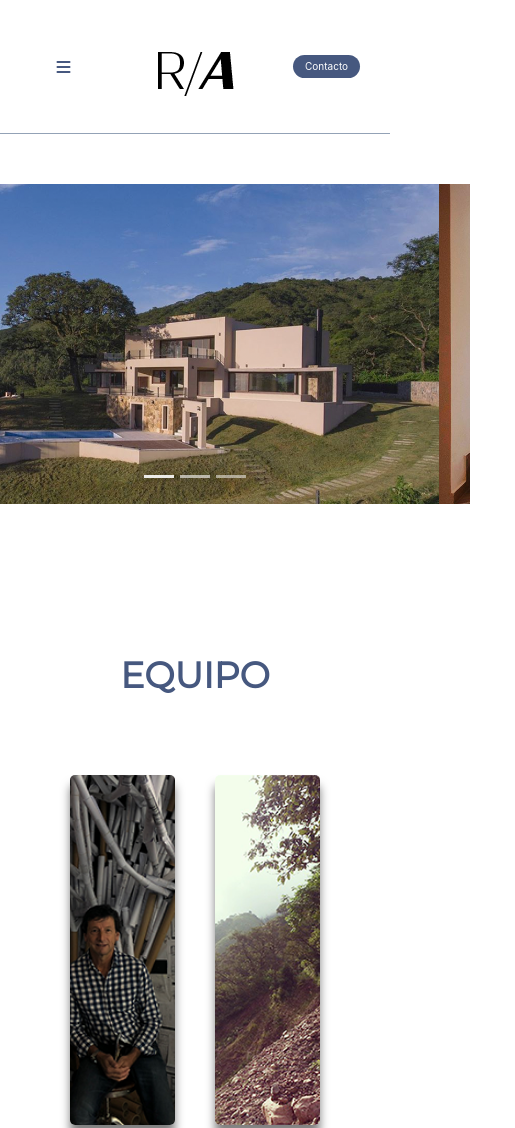
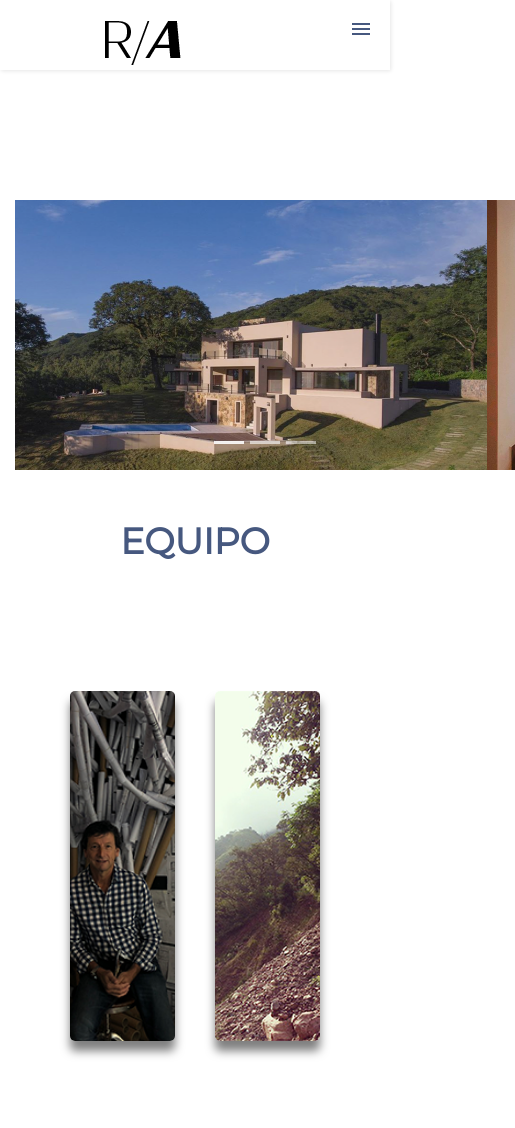
Before and after one commit to julietarosenbluth/proyectowebarq, a website: page index.html in a window 390 px wide. Shown: the top 1128 px of the page, 515 px wide, since content can reach past the window. Drawn offline with nearby package versions, Linux system fonts and the light colour scheme.

Commit message:
correciones3

```diff
--- a/index.html
+++ b/index.html
@@ -15,42 +15,19 @@
 </head>
 
 <!--NAVEGADOR-->
-<header>
-
-    <div class="contenedorlogo">
-        <img class="logo" src="./img/AA-02.png" alt="logo">
-
-    </div>
-
-    <nav class="contenedornav">
-        <div class="menuhamburguesa">
-            <a href="#menu"><i class="fas fa-bars"></i></a>
-
-            <div class="_layer-top"></div>
-            <div class="_layer-mid"></div>
-            <div class="_layer-bottom"></div>
-
-        </div>
-        <div class="navbar">
-            <ul>
-                <li><a href="#inicio">Inicio</a></li>
-                <li><a href="#equipo">Equipo</a></li>
-                <li><a href="#proyectos">Proyectos</a></li>
-                <li><a href="#servicios">Servicios</a></li>
-            </ul>
-        </div>
-
-    </nav>
-
-    <div class="contenedorcontacto">
-        <a class="cta " href="#contacto"><button>Contacto</button></a>
-
-
-    </div>
+<header class="header">
+    <img class="logo" src="./img/AA-02.png" alt="logo">
+    <input class="menu-btn" type="checkbox" id="menu-btn">
+    <label class="menu-icon" for="menu-btn"><span class="nav-icon"></span></label>
+    <ul class="menu">
+        <li><a href="#equipo ">Equipo</a></li>
+        <li><a href="#proyectos ">Proyectos</a></li>
+        <li><a href="#contacto ">Contacto</a></li>
+    </ul>
+</header>
 
 
 
-</header>
 
 <div class="container">
 
@@ -249,8 +226,13 @@
                 <a href="https://www.facebook.com/rosenblutharquitectos" class="fab fa-facebook-f" target="_blank">
                 </a>
                 <a href="https://www.instagram.com/rosenbluth_arquitectos" class="fab fa-instagram" target="_blank"></a>
+
+                <div class="up">
+                    <input type="checkbox" id="toggle">
+                    <label for="toggle" class="bot"></label>
+                    <a href="#inicio">Ir Arriba</a>
+                </div>
             </div>
-
         </div>
     </div>
 </footer>
--- a/scss/components/_button.scss
+++ b/scss/components/_button.scss
@@ -7,9 +7,9 @@
     background-color: none;
 }
 
-.flotante,
+.up,
 .bot,
-.ct {
+.a {
     position: absolute;
 }
 
@@ -26,8 +26,8 @@
 
 .bot {
     z-index: 999;
-    width: 43px;
-    height: 43px;
+    width: 35px;
+    height: 35px;
     background: $hover;
     border-radius: 100%;
     transition: all 0.5s ease-in-out;
@@ -55,12 +55,12 @@
     background: $white;
 }
 
-.ct {
+.a {
     transform: translateY (10%);
     opacity: 0;
     top: 13px;
     left: -50px;
-    transition: all0.5s ease-in-out;
+    transition: all.5s ease-in-out;
     background: $white;
     width: 150px;
     border-radius: 5px;
@@ -68,7 +68,7 @@
     box-shadow: 2px 3px 10px 0 rgba(0, 0, 0, 0.1);
 }
 
-.ct a {
+.a {
     text-align: center;
     display: block;
     margin: 20px 0;
@@ -77,7 +77,7 @@
     text-transform: uppercase;
 }
 
-#toggle:checked~.ct {
+#toggle:checked~.a {
     opacity: 1;
     transform: translateY(10%);
 }
--- a/scss/components/_tipos.scss
+++ b/scss/components/_tipos.scss
@@ -4,7 +4,7 @@ $family: 'Montserrat',
 sans-serif;
 $fam: "'Noto Sans JP', sans-serif";
 $title:36px;
-$font:16px;
+$font:18px;
 $font-p:10px;
 $subtitle:14px;
 $foot:12px;
--- a/scss/layout/_contacto.scss
+++ b/scss/layout/_contacto.scss
@@ -82,6 +82,7 @@ textarea {
     width: 70%;
     border: none;
     padding-left: 150px;
+    padding-bottom: 30px;
     input {
         padding: 9px 25px;
         background-color: $back;
@@ -92,3 +93,8 @@ textarea {
         transition: all 0.3s ease 0s;
     }
 }
+
+input:hover {
+    background-color: $hover;
+    color: $white;
+}
--- a/scss/layout/_equipo.scss
+++ b/scss/layout/_equipo.scss
@@ -18,7 +18,7 @@
 .contenedorequipo {
     background: $white;
     width: 100%;
-    height: 900px;
+    height: 800px;
     padding-bottom: 50px;
     --animate-duration: 3s;
 }
@@ -29,7 +29,7 @@ h2 {
     color: $back;
     font-family: $family;
     font-weight: 900;
-    padding-top: 100px;
+    padding-top: 200px;
     text-transform: uppercase;
 }
 
--- a/scss/layout/_grid.scss
+++ b/scss/layout/_grid.scss
@@ -16,6 +16,7 @@
 
 .container {
     display: grid;
+    grid-row: auto;
     .img {
         width: 100%;
         height: 100%;
@@ -29,7 +30,8 @@ h2 {
     color: $back;
     font-family: $family;
     font-weight: 900;
-    padding-top: 100px;
+    padding-top: 50px;
+    padding-bottom: 50px;
     text-align: center;
 }
 
--- a/scss/layout/_nav.scss
+++ b/scss/layout/_nav.scss
@@ -7,21 +7,23 @@
                 box-sizing: border-box;
                 background-color: none;
             }
-
-
             /*HEADER*/
 
             header {
                 display: grid;
+                height: 110px;
                 position: sticky;
                 scroll-behavior: smooth;
                 grid-template-areas: "contenedorlogo contenedornav contenedorcontacto";
-    border-bottom: solid;
-    border-width: 1px;
-    border-color: $hover;
             }
 
-
+            .header {
+                background-color: $white;
+                box-shadow: 1px 1px 4px 0 rgba(0, 0, 0, .1);
+                position: fixed;
+                width: 100%;
+                z-index: 3;
+            }
             /*LOGO*/
 
             .contenedorlogo {
@@ -30,8 +32,6 @@ header {
                 align-self: center;
                 padding: 1.6rem;
             }
-
-
             /*NAVEGADOR*/
 
             .contenedornav {
@@ -46,7 +46,7 @@ header {
                     display: inline-block;
                     padding: 20px 30px;
                     a {
-            color: $base;
+                        color: #1e1e1e;
                         font-size: $font;
                         font-style: none;
                         transition: all 0.3s ease 0s;
@@ -57,17 +57,11 @@ header {
                 }
             }
 
-a:hover {
-    color: $hover;
-}
-
             .menuhamburguesa {
                 .fas {
                     color: $white
                 }
             }
-
-
             /*BOTONCONTACTO*/
 
             .contenedorcontacto {
@@ -148,3 +142,7 @@ button:hover {
                     font-size: $font-p;
                 }
             }
+
+            a {
+                color: #000;
+            }
--- /dev/null
+++ b/scss/layout/_nav2.scss
@@ -0,0 +1,151 @@
+@import"components/colors";
+@import"components/tipos";
+* {
+    margin: 0;
+    padding: 0;
+    box-sizing: border-box;
+    background-color: none;
+}
+
+body {
+    background-color: $white;
+    font-family: $family;
+}
+
+a {
+    color: $back;
+}
+
+
+/* header */
+
+.header {
+    background-color: $white;
+    box-shadow: 1px 1px 4px 0 rgba(0, 0, 0, .1);
+    position: fixed;
+    width: 100%;
+    height: 70px;
+    z-index: 3;
+}
+
+.header ul {
+    padding: 0;
+    list-style: none;
+    overflow: hidden;
+    background-color: $white;
+    padding-top: 20px;
+    padding-left: 200px;
+    padding-right: 80px;
+}
+
+.header li a {
+    display: block;
+    padding: 20px 20px;
+    text-decoration: none;
+    text-transform: uppercase;
+}
+
+.header li a:hover,
+.header .menu-btn:hover {
+    border-bottom: 2px solid $hover;
+}
+
+.header .logo {
+    display: block;
+    float: left;
+    font-size: 2em;
+    padding: 10px 100px;
+}
+
+
+/* menu */
+
+.header .menu {
+    clear: both;
+    max-height: 0;
+    transition: max-height .2s ease-out;
+}
+
+
+/* menu icon */
+
+.header .menu-icon {
+    cursor: pointer;
+    float: right;
+    padding: 28px 20px;
+    position: relative;
+    user-select: none;
+}
+
+.header .menu-icon .nav-icon {
+    background: $back;
+    display: block;
+    height: 2px;
+    position: relative;
+    transition: background .2s ease-out;
+    width: $font;
+}
+
+.header .menu-icon .nav-icon:before,
+.header .menu-icon .nav-icon:after {
+    background: $back;
+    content: '';
+    display: block;
+    height: 100%;
+    position: absolute;
+    transition: all .2s ease-out;
+    width: 100%;
+}
+
+.header .menu-icon .nav-icon:before {
+    top: 5px;
+}
+
+.header .menu-icon .nav-icon:after {
+    top: -5px;
+}
+
+
+/* menu btn */
+
+.header .menu-btn {
+    display: none;
+}
+
+.header .menu-btn:checked~.menu {
+    max-height: 240px;
+}
+
+.header .menu-btn:checked~.menu-icon .nav-icon {
+    background: transparent;
+}
+
+.header .menu-btn:checked~.menu-icon .nav-icon:before {
+    transform: rotate(-45deg);
+    top: 0;
+}
+
+.header .menu-btn:checked~.menu-icon .nav-icon:after {
+    transform: rotate(45deg);
+    top: 0;
+}
+
+
+/* 48em = 768px @ 16pt font */
+
+@media (min-width: 48em) {
+    .header li {
+        float: left;
+    }
+    .header li a {
+        padding: 10px 10px;
+    }
+    .header .menu {
+        clear: none;
+        float: right;
+        max-height: none;
+    }
+    .header .menu-icon {
+        display: none;
+    }
+}
--- a/scss/layout/_slider.scss
+++ b/scss/layout/_slider.scss
@@ -11,11 +11,9 @@
 
 .container {
     display: flex;
-    align-items: center;
-    justify-content: center;
+    position: relative;
+    padding-top: 200px;
     .carousel {
-        width: 100%;
-        height: 100%;
         img {
             max-width: 100%;
             height: auto;
@@ -31,11 +29,11 @@
     .container {
         display: flex;
         justify-self: center;
-        padding: 50px;
+        align-content: center;
     }
     .carousel-inner {
-        width: 550px;
-        height: 320px;
+        width: 500px;
+        height: 270px;
         img {
             max-width: 100%;
             height: auto;
--- a/scss/main.scss
+++ b/scss/main.scss
@@ -1,8 +1,8 @@
         @import"components/colors";
         @import"components/tipos";
-        @import"layout/nav";
         @import"layout/slider";
         @import"layout/equipo";
         @import"layout/footer";
         @import"layout/grid";
         @import"layout/contacto";
+        @import"layout/nav2";
```
Also changed, not shown: css/styles.css, 1 other file. Lines whose indentation alone changed are shown as unchanged.
